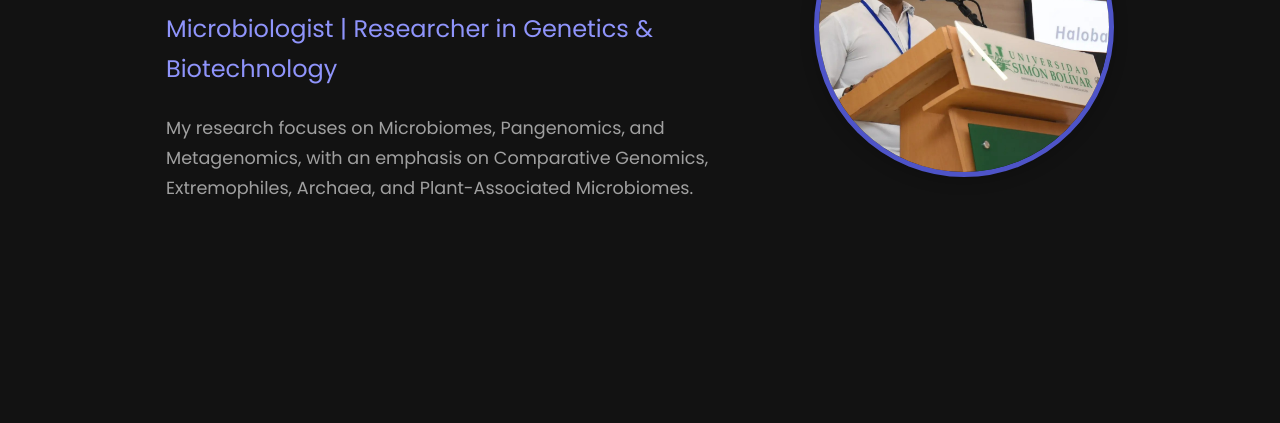
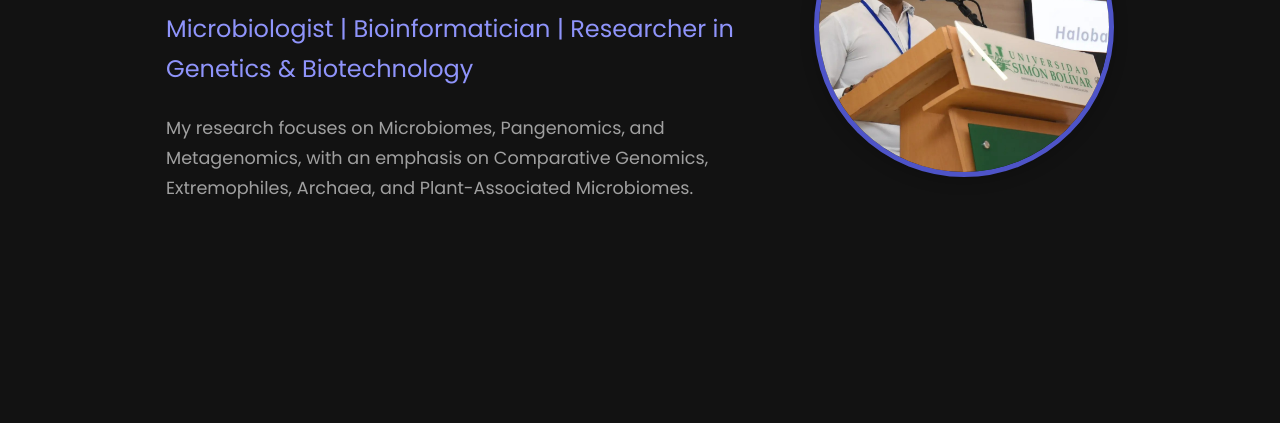
Before and after one commit to abrahamguerra20/Science-page, a plain HTML site: page index.html in a window 1280 px wide. Shown: the part 377-800 px from the top of the page. Drawn offline with Linux system fonts and the light colour scheme.

Commit message:
finalfinal

```diff
--- a/index.html
+++ b/index.html
@@ -207,7 +207,7 @@
         <section id="hero" class="container">
             <div class="hero-text">
                 <h1>Abraham D. Guerra Ospino</h1>
-                <p class="subtitle">Microbiologist | Researcher in Genetics & Biotechnology</p>
+                <p class="subtitle">Microbiologist | Bioinformatician | Researcher in Genetics & Biotechnology</p>
                 <p>My research focuses on Microbiomes, Pangenomics, and Metagenomics, with an emphasis on Comparative Genomics, Extremophiles, Archaea, and Plant-Associated Microbiomes.</p>
             </div>
             <div class="hero-image">
```
